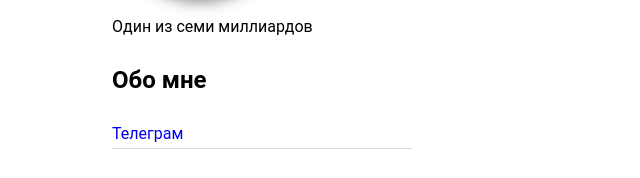
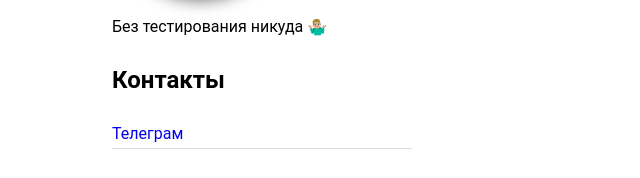
Before and after one commit to BaryshnikovK/CV, a plain HTML site: page CV-main/index.html in a window 1280 px wide. Shown: the part 260-438 px from the top of the page, 8-648 px from the left. Drawn offline with Linux system fonts and the light colour scheme.

```diff
--- a/CV-main/index.html
+++ b/CV-main/index.html
@@ -13,9 +13,9 @@
 			<img class="photo" src="me1.png" width="170" height="170" alt="фото">
 		</div>
 
-			<p>Один из семи миллиардов</p>
+			<p>Без тестирования никуда 🤷🏼‍♂️</p>
 
-			<h2>Обо мне</h2>
+			<h2>Контакты</h2>
 
 			<div class="contacts">
 
@@ -31,6 +31,7 @@
 				<button type="button">Вижу цель</button>
 				<script type="text/javascript" src="js.js"></script>
 
+
 </body>
 
 </html>
```
